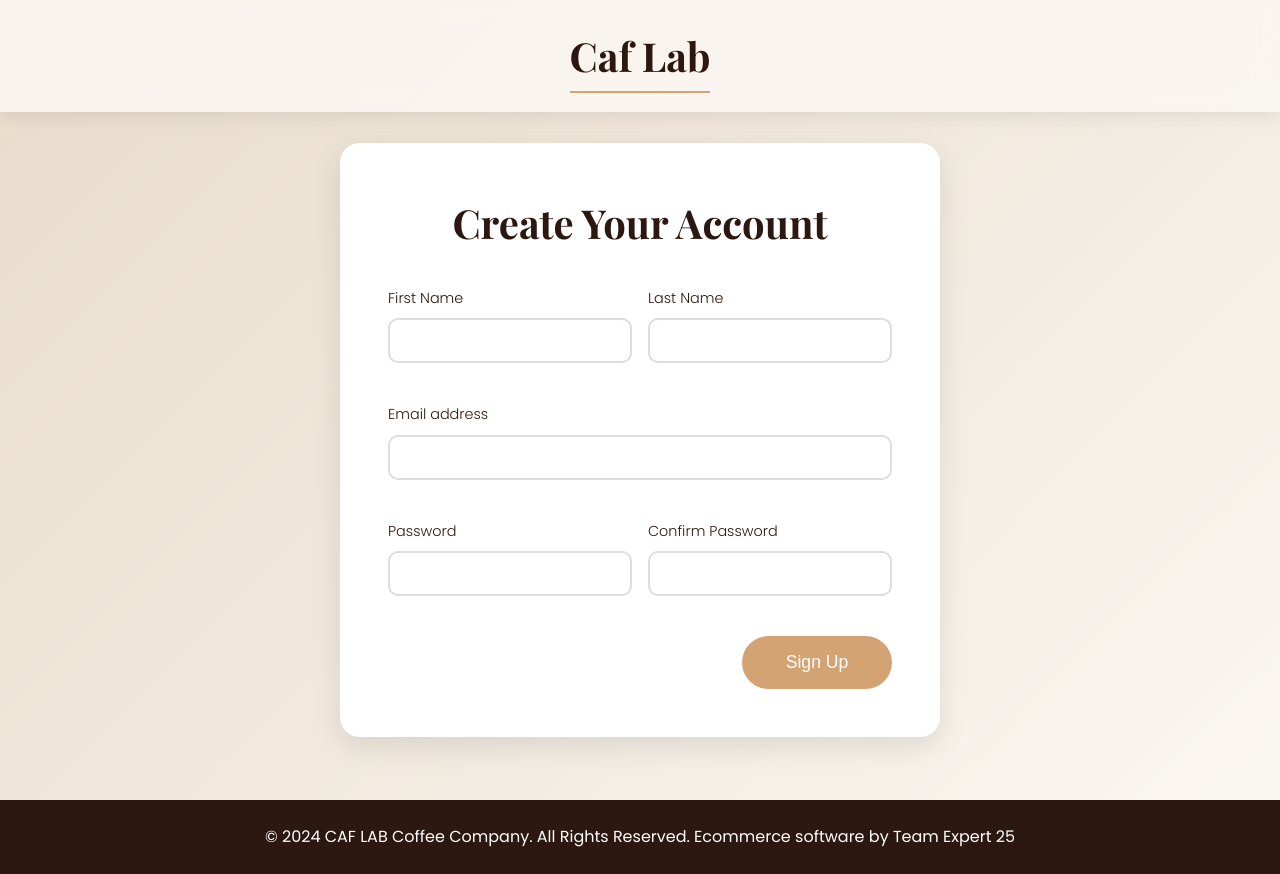
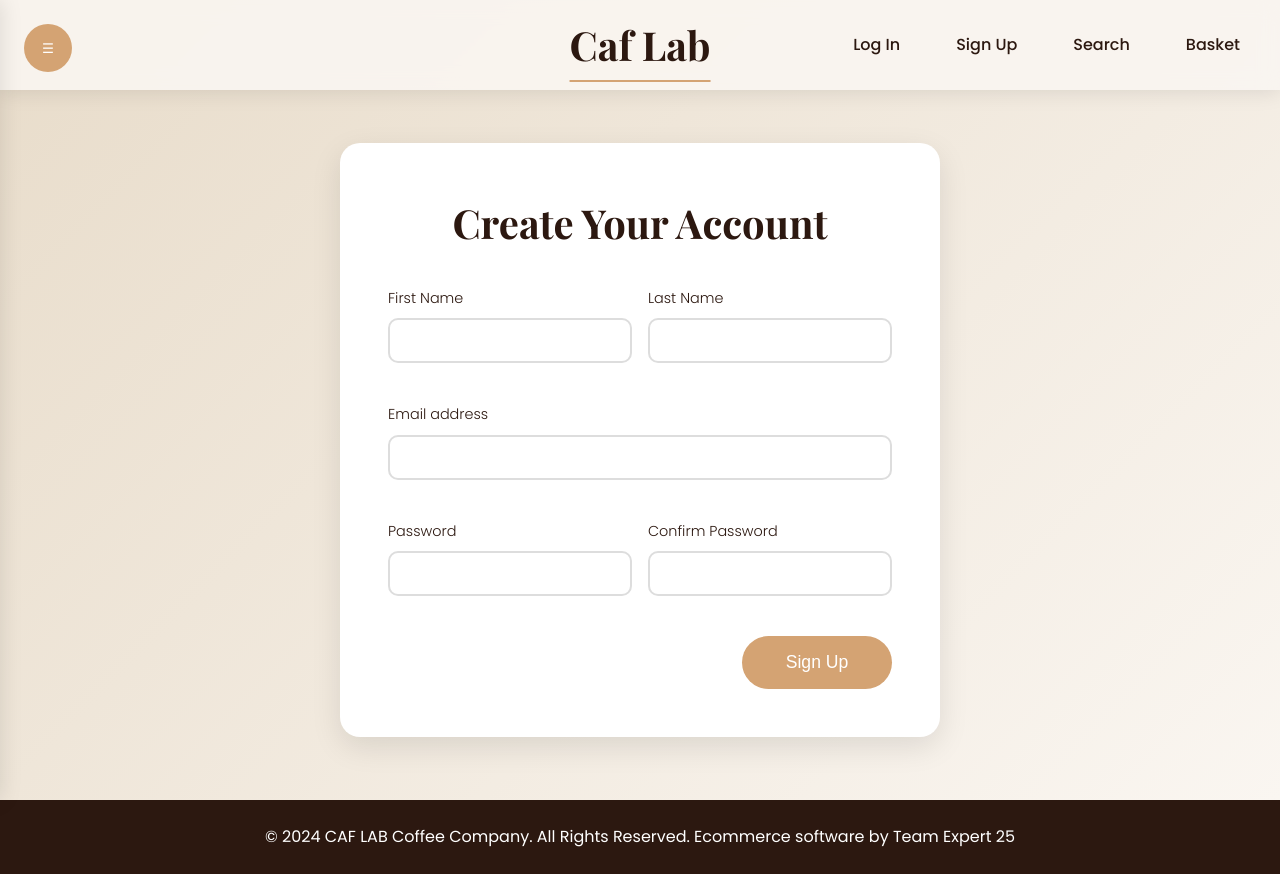
Before and after one commit to althani04/Team-Project-25, a PHP site: page /registration.php in a window 1280 px wide. Run offline with PHP 8.4, Linux system fonts and the light colour scheme; some libraries are stand-ins or nearby versions.

Commit message:
Updated navbar: Centered logo and adjusted CSS

```diff
--- a/CaflabProject/public/css/signup.css
+++ b/CaflabProject/public/css/signup.css
@@ -25,6 +25,7 @@ body {
 }
 
 /* Header */
+/* Header */
 .header {
     background-color: rgba(250, 246, 241, 0.9);
     backdrop-filter: blur(10px);
@@ -33,19 +34,101 @@ body {
     width: 100%;
     z-index: 100;
     display: flex;
-    justify-content: center;
     align-items: center;
+    justify-content: space-between; /* Space between hamburger and right nav */
     box-shadow: 0 2px 20px rgba(0, 0, 0, 0.1);
 }
 
 .logo {
-    color: var(--text);
     font-size: 2.5rem;
     font-weight: bold;
     text-decoration: none;
     font-family: 'Playfair Display', serif;
-    position: relative;
-    opacity: 1;
+    color: var(--text);
+    position: absolute; /* Make the logo absolute */
+    left: 50%; /* Center the logo horizontally */
+    transform: translateX(-50%); /* Adjust for centering */
+    z-index: 100; /* Ensure it stays above other elements */
+}
+
+/* Right Navigation Links */
+.header-right {
+    display: flex;
+    gap: 1.5rem; /* Space between links */
+    align-items: center;
+    margin-left: auto; /* Push links to the right */
+}
+
+/* Right-side Navigation Links Style */
+.header-right a {
+    color: var(--text);
+    text-decoration: none;
+    font-size: 1rem;
+    font-weight: 500;
+    padding: 0.5rem 1rem;
+    border-radius: 5px;
+    transition: background-color 0.3s ease, transform 0.2s ease;
+}
+
+.header-right a:hover {
+    background-color: var(--secondary);
+    transform: scale(1.05);
+}
+
+.nav-toggle {
+    position: fixed;
+    top: 1.5rem;
+    left: 1.5rem;
+    background: var(--accent);
+    border: none;
+    border-radius: 50%;
+    padding: 1rem;
+    cursor: pointer;
+    z-index: 1001;
+    width: 3rem;
+    height: 3rem;
+    color: var(--white);
+    display: flex;
+    align-items: center;
+    justify-content: center;
+    transition: all 0.3s ease;
+}
+
+.nav-toggle:hover {
+    transform: scale(1.1);
+}
+
+.nav-menu {
+    position: fixed;
+    left: -300px;
+    top: 0;
+    width: 300px;
+    height: 100vh;
+    background: var(--white);
+    padding: 4rem 2rem;
+    transition: 0.5s cubic-bezier(0.77, 0, 0.175, 1);
+    box-shadow: 2px 0 20px rgba(0, 0, 0, 0.1);
+    z-index: 1000;
+}
+
+.nav-menu.active {
+    left: 0;
+}
+
+.nav-menu ul {
+    list-style: none;
+    margin-top: 2rem;
+}
+
+.nav-menu li {
+    margin: 1rem 0;
+}
+
+.nav-menu a {
+    color: var(--text);
+    text-decoration: none;
+    font-size: 1.1rem;
+    font-weight: 500;
 }
 
 .logo::after {
--- a/CaflabProject/public/registration.php
+++ b/CaflabProject/public/registration.php
@@ -12,9 +12,31 @@
 </head>
 
 <body>
-    <header class="header">
-        <a href="/" class="logo">Caf Lab</a>
-    </header>
+
+    <button class="nav-toggle">☰</button>
+
+<nav class="nav-menu">
+    <ul>
+        <li><a href="products.html">Products</a></li>
+        <li><a href="subscriptions.html">Subscriptions</a></li>
+        <li><a href="story.html">About Us</a></li>
+        <li><a href="manageaccount.html">Manage Account</a></li>
+        <li><a href="contacts.html">Contact Us</a></li>
+        <li><a href="terms.html">Terms & Conditions</a></li>
+    </ul>
+</nav>
+
+
+<header class="header">
+    <a href="index.php" class="logo">Caf Lab</a>
+
+    <div class="header-right">
+        <a href="login.php">Log In</a>
+        <a href="registration.php">Sign Up</a>
+        <a href="search.html" class="search">Search</a>
+        <a href="basket.html" class="basket">Basket</a>
+    </div>
+</header>
 
     <main class="signup-container">
         <form id="registration-form" class="signup-form" method="POST" data-aos="fade-up">
@@ -106,6 +128,30 @@
                 });
             });
         });
+
+
+      // Navigation toggle
+      const navToggle = document.querySelector('.nav-toggle');
+      const navMenu = document.querySelector('.nav-menu');
+
+      navToggle.addEventListener('click', (e) => {
+        e.stopPropagation();
+        navMenu.classList.toggle('active');
+
+        // Animate menu items
+        const menuItems = navMenu.querySelectorAll('li');
+        menuItems.forEach((item, index) => {
+        item.style.transitionDelay = `${index * 0.1}s`;
+        });
+      });
+
+      // Close menu when clicking outside
+      document.addEventListener('click', (e) => {
+          if (!navMenu.contains(e.target) && !navToggle.contains(e.target)) {
+              navMenu.classList.remove('active');
+          }
+      });
+
     </script>
 
 </body>
```
